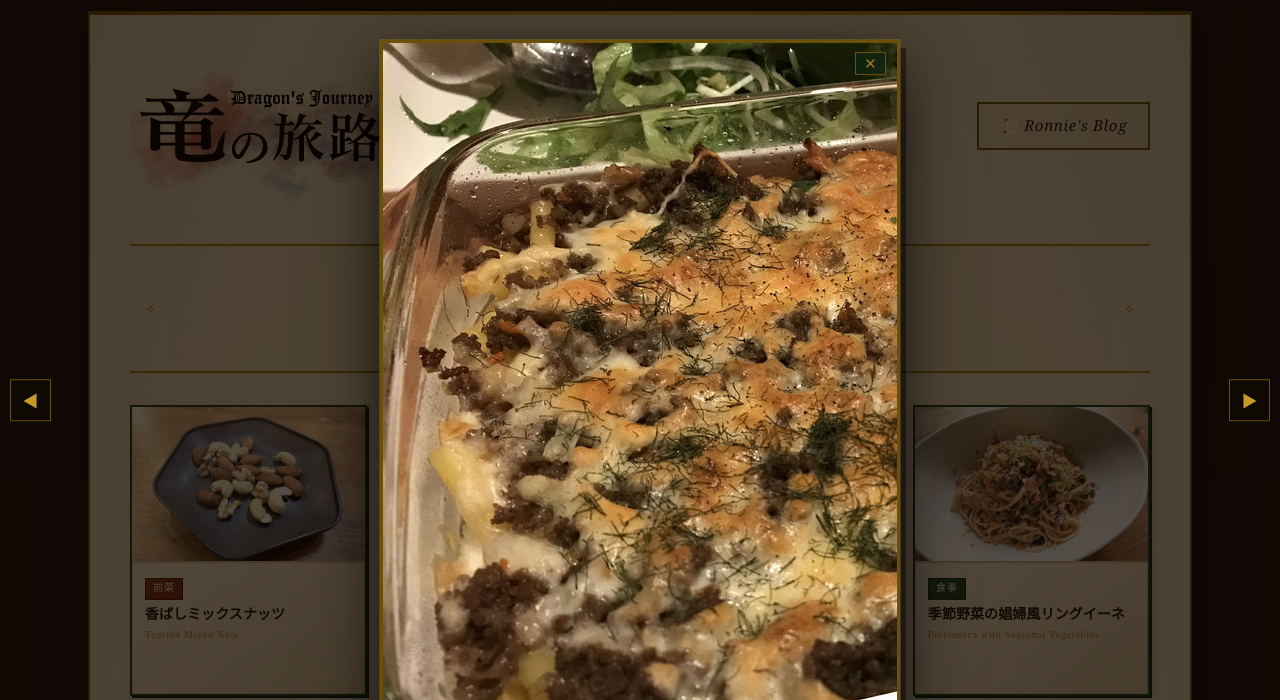
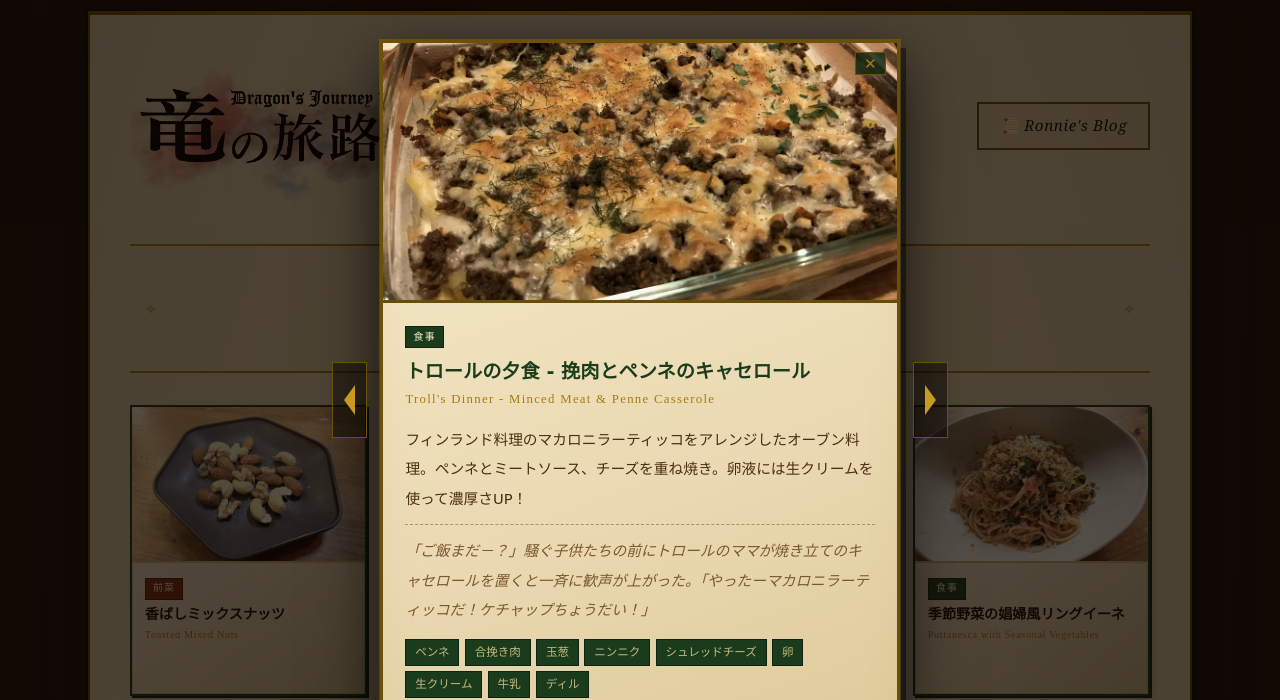
Before and after one commit to RonnieIgarashi/Ryutabi-Web-Menu, a plain HTML site: page index.html in a window 1280 px wide. Both pictures are taken after a click on the button 770 px from the left and 550 px from the top of the page. Shown: the top 700 px of the page. Drawn offline with Linux system fonts and the light colour scheme; a web font is replaced by a local one.

Commit message:
fix: モーダル画像サイズ崩れとナビボタンの位置・形状を修正
- 料理切替時にimgのclassNameを空文字でリセットしていたため
  modal-imageの基本スタイルごと消えサイズが崩れる不具合を修正
- 前後ナビボタンをビューポート端の絶対配置からflexレイアウトに変更し、
  モーダル枠のすぐ左右に表示されるよう修正
- ボタンの三角形を横向き正三角形から縦長の二等辺三角形に変更(幅そのまま・高さ約2倍)

```diff
--- a/app.js
+++ b/app.js
@@ -87,7 +87,7 @@ function openModal(navIndex) {
     const modal = document.getElementById('modal');
     const img   = document.getElementById('modal-image');
 
-    img.className = '';
+    img.className = 'modal-image';
     img.src = dish.image || PLACEHOLDER;
     img.alt = dish.name;
     if (!dish.image) img.classList.add('placeholder-img');
--- a/index.html
+++ b/index.html
@@ -60,8 +60,7 @@
 
     <div id="modal" class="modal hidden" role="dialog" aria-modal="true" aria-labelledby="modal-name">
         <div class="modal-overlay" id="modal-overlay"></div>
-        <button class="modal-nav modal-nav-prev" id="modal-prev" aria-label="前の料理">&#x25C0;</button>
-        <button class="modal-nav modal-nav-next" id="modal-next" aria-label="次の料理">&#x25B6;</button>
+        <button class="modal-nav modal-nav-prev" id="modal-prev" aria-label="前の料理"></button>
         <div class="modal-panel">
             <button class="modal-close" id="modal-close" aria-label="閉じる">&#x2715;</button>
             <img class="modal-image" id="modal-image" src="" alt="">
@@ -74,6 +73,7 @@
                 <p class="modal-event" id="modal-event"></p>
             </div>
         </div>
+        <button class="modal-nav modal-nav-next" id="modal-next" aria-label="次の料理"></button>
     </div>
 
     <script src="app.js"></script>
--- a/style.css
+++ b/style.css
@@ -407,6 +407,7 @@ footer {
     display: flex;
     align-items: center;
     justify-content: center;
+    gap: 0.8rem;
     padding: 1rem;
 }
 
@@ -458,34 +459,45 @@ footer {
 .modal-close:hover { background: rgba(180,130,20,0.85); }
 
 .modal-nav {
-    position: absolute;
-    top: 50%;
-    transform: translateY(-50%);
+    flex-shrink: 0;
     z-index: 2;
-    width: 2.6rem;
-    height: 2.6rem;
+    width: 2.2rem;
+    height: 4.8rem;
     display: flex;
     align-items: center;
     justify-content: center;
     background: rgba(14,10,4,0.55);
     border: 1px solid var(--brass-lo);
-    color: var(--brass-hi);
-    font-size: 1rem;
     cursor: pointer;
-    transition: background 0.15s, color 0.15s, opacity 0.15s;
+    padding: 0;
+    transition: background 0.15s, opacity 0.15s;
 }
 
-.modal-nav:hover { background: rgba(180,130,20,0.75); color: var(--ink); }
+.modal-nav:hover { background: rgba(180,130,20,0.75); }
 
 .modal-nav.is-hidden { visibility: hidden; pointer-events: none; }
 
-.modal-nav-prev { left: 0.6rem; }
-.modal-nav-next { right: 0.6rem; }
+/* 縦長の二等辺三角形（幅そのまま・高さ約2倍） */
+.modal-nav::before {
+    content: '';
+    display: block;
+    width: 0;
+    height: 0;
+    border-top: 15px solid transparent;
+    border-bottom: 15px solid transparent;
+}
+
+.modal-nav-prev::before { border-right: 11px solid var(--brass-hi); }
+.modal-nav-next::before { border-left:  11px solid var(--brass-hi); }
+
+.modal-nav-prev:hover::before { border-right-color: var(--ink); }
+.modal-nav-next:hover::before { border-left-color: var(--ink); }
 
 @media (max-width: 600px) {
-    .modal-nav { width: 2.2rem; height: 2.2rem; font-size: 0.85rem; }
-    .modal-nav-prev { left: 0.3rem; }
-    .modal-nav-next { right: 0.3rem; }
+    .modal-nav { width: 1.8rem; height: 3.8rem; }
+    .modal-nav::before { border-top-width: 11px; border-bottom-width: 11px; }
+    .modal-nav-prev::before { border-right-width: 8px; }
+    .modal-nav-next::before { border-left-width: 8px; }
 }
 
 .modal-image {
```
